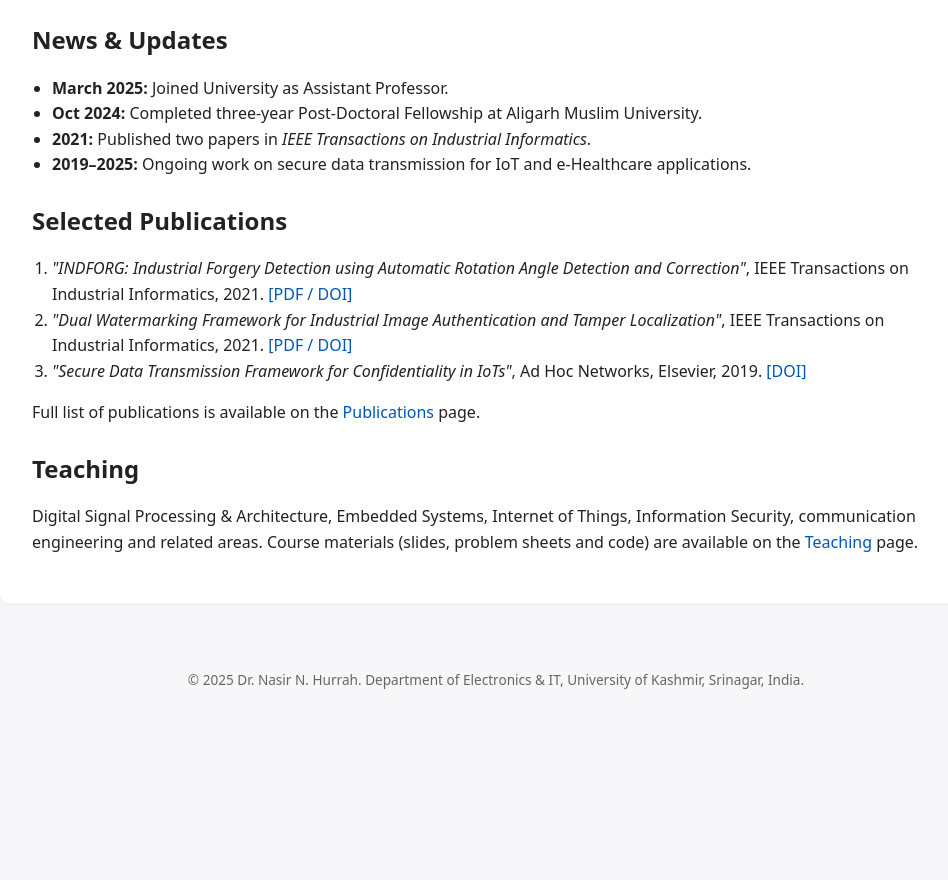
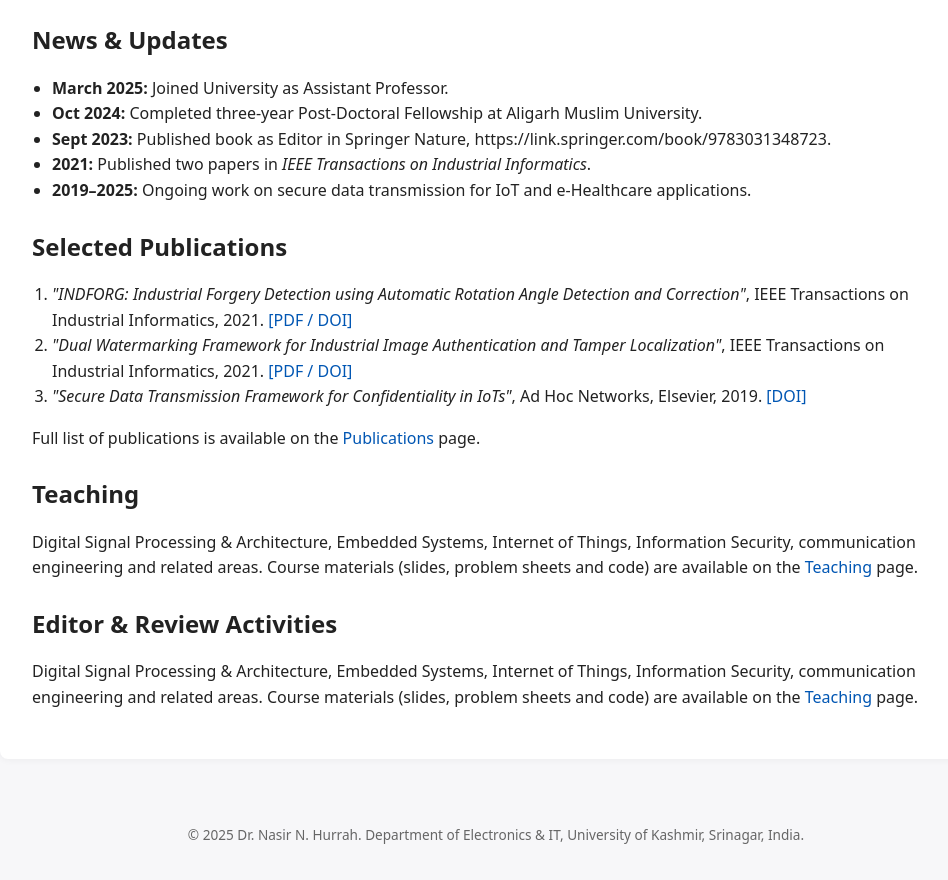
Before and after one commit to nasirhurrah/nasirhurrah.github.io, a plain HTML site: page index.html in a window 1280 px wide. Shown: the part 925-1805 px from the top of the page, without its empty margins (144-1092 px from the left). Before the commit the page ends 1649 px from the top, so only its background shows below. Drawn offline with Linux system fonts and the light colour scheme.

Commit message:
Update index.html

```diff
--- a/index.html
+++ b/index.html
@@ -93,6 +93,7 @@
       <ul class="news-list">
          <li><strong>March 2025:</strong> Joined University as Assistant Professor.</li>
         <li><strong>Oct 2024:</strong> Completed three-year Post-Doctoral Fellowship at Aligarh Muslim University.</li>
+        <li><strong>Sept 2023:</strong> Published book as Editor in Springer Nature, https://link.springer.com/book/9783031348723.</li>
         <li><strong>2021:</strong> Published two papers in <em>IEEE Transactions on Industrial Informatics</em>.</li>
         <li><strong>2019–2025:</strong> Ongoing work on secure data transmission for IoT and e-Healthcare applications.</li>
         <!-- Add new items here as things happen -->
@@ -134,6 +135,15 @@
       </p>
     </section>
 
+     <section>
+      <h2>Editor & Review Activities</h2>
+      <p>
+        Digital Signal Processing &amp; Architecture, Embedded Systems, Internet of Things, Information Security,
+        communication engineering and related areas. Course materials (slides, problem sheets and code)
+        are available on the <a href="teaching.html">Teaching</a> page.
+      </p>
+    </section>
+
   </main>
 
   <footer class="footer">
```
